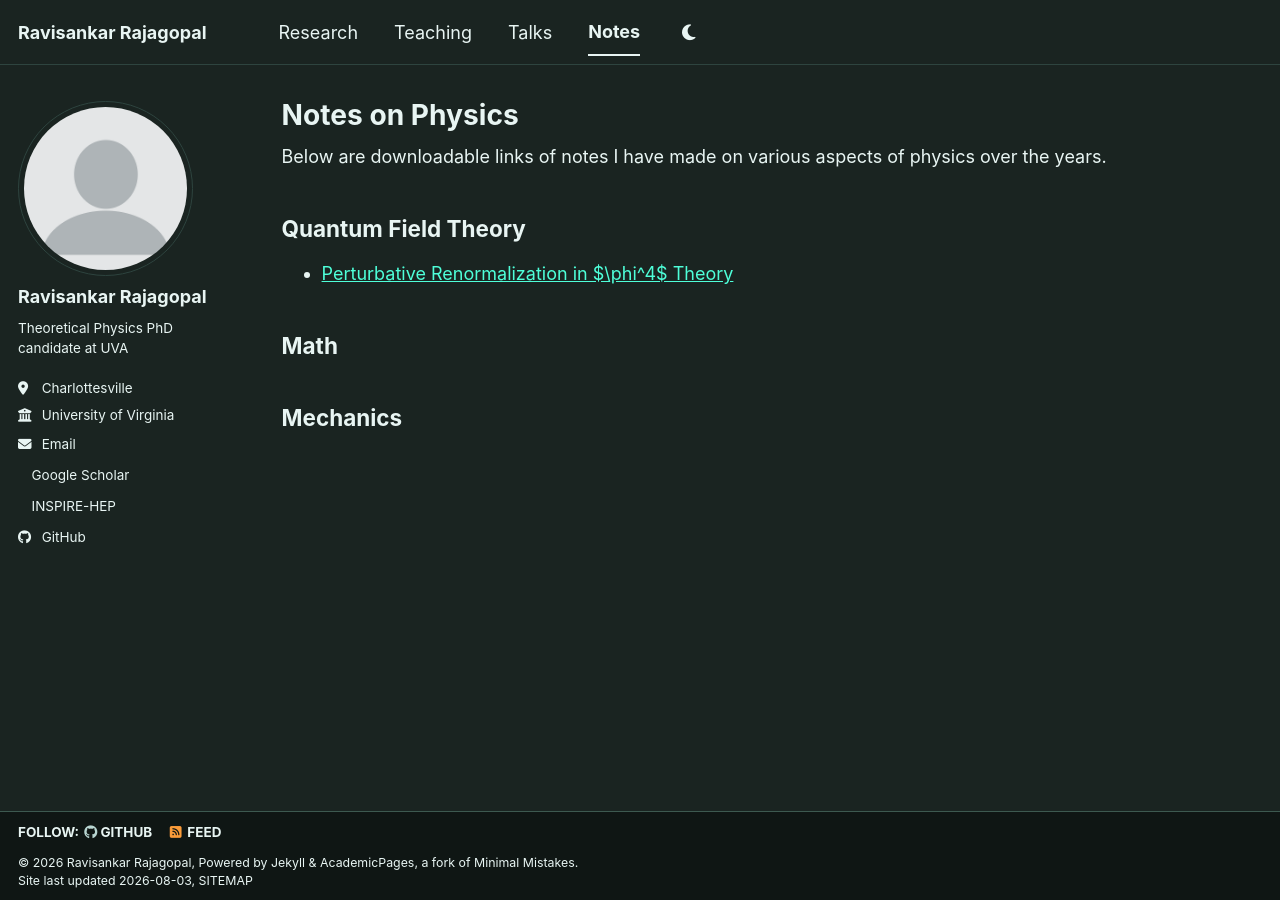
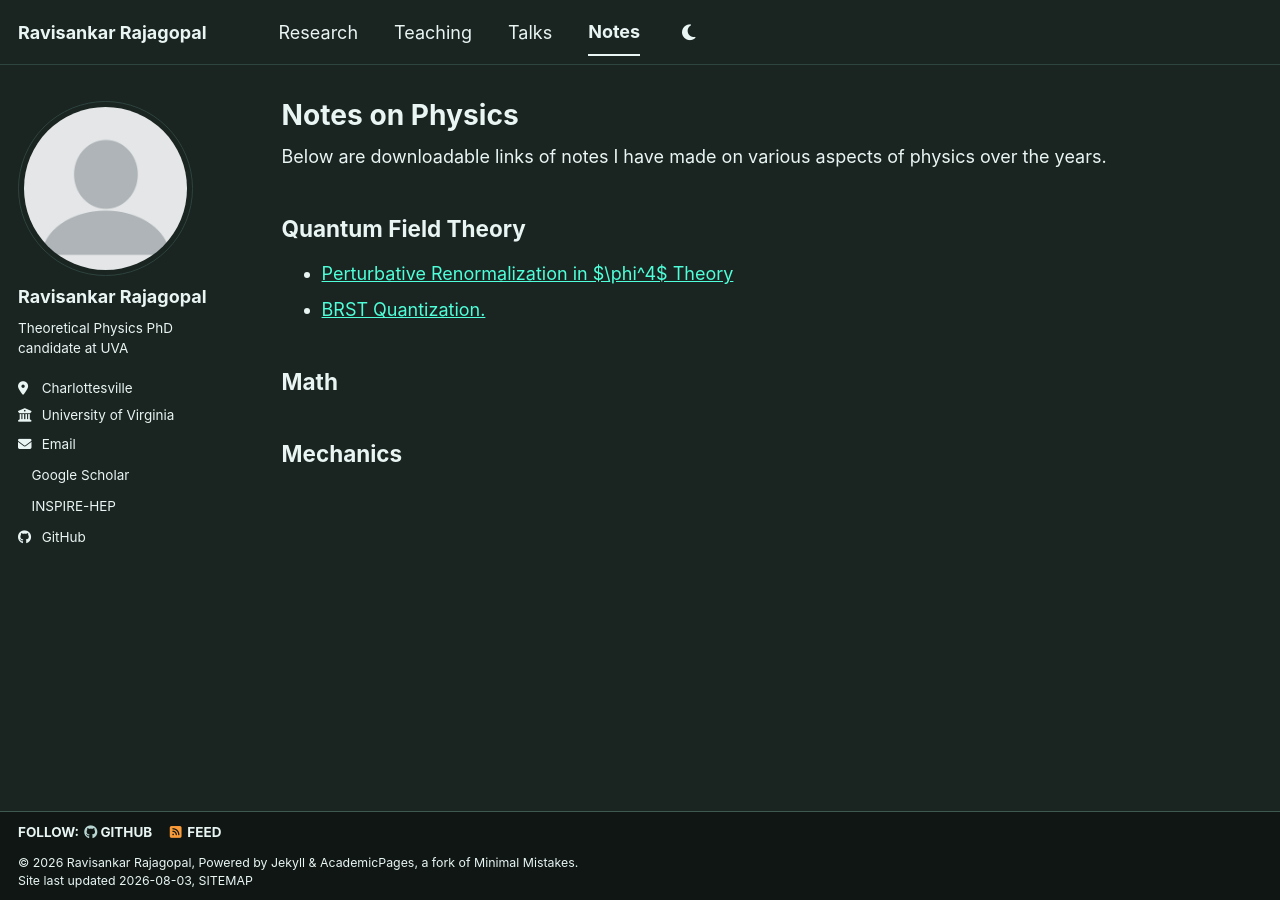
Before and after one commit to ravisankar712/ravisankar712.github.io, a Jekyll site: the page built from _pages/notes.html, in a window 1280 px wide. Built offline with Jekyll 4.4.1, drawn with Linux system fonts in a browser that asks for light colours; a style sheet for code colours, icons or effects is not loaded.

Commit message:
Update notes.html

```diff
--- a/_pages/notes.html
+++ b/_pages/notes.html
@@ -15,6 +15,7 @@ Below are downloadable links of notes I have made on various aspects of physics
 <h2>Quantum Field Theory</h2>
 <ul>
   <li><a href = "/files/QuantumFieldTheory_phi4.pdf" download>Perturbative Renormalization in $\phi^4$ Theory</a> </li>
+  <li><a href = "/files/BRST.pdf" download>BRST Quantization.</a> </li>
 </ul>
 <h2>Math</h2>
 
```
